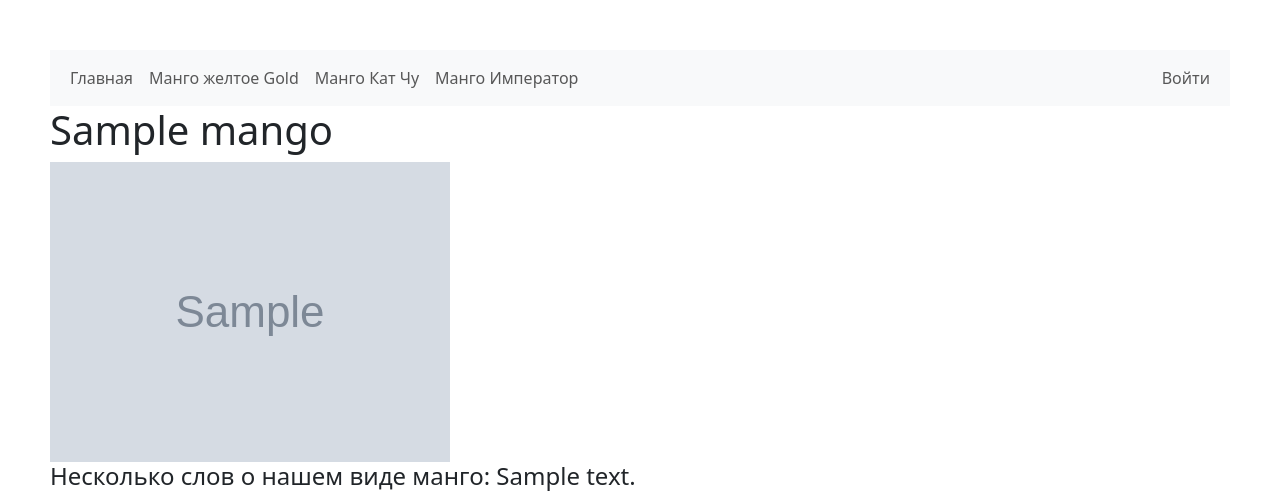
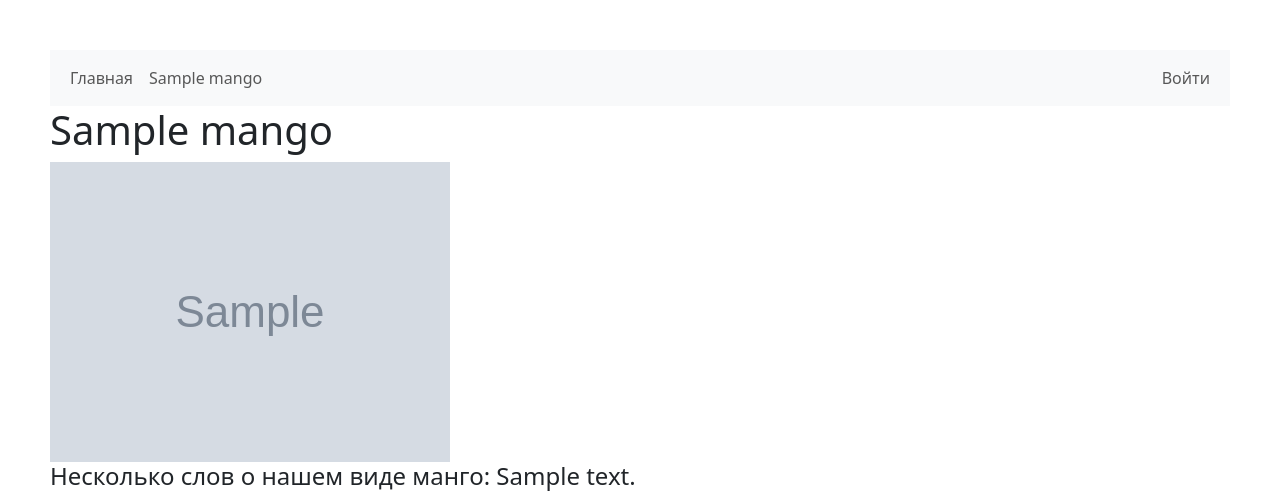
Before and after one commit to Zafk1eI/MangoProject, a Node server app: a page that uses views/layout/page.ejs in a window 1280 px wide. Shown: the top 491 px of the page. Run offline with Node 20, Linux system fonts and the light colour scheme; tables that the repository leaves empty hold one stand-in row (values such as "Sample post"); grey boxes marked "Sample" are stand-in pictures; some libraries are stand-ins or nearby versions.

Commit message:
menu from db

```diff
--- a/app.js
+++ b/app.js
@@ -41,7 +41,7 @@ app.use(function(err, req, res, next) {
 
   // render the error page
   res.status(err.status || 500);
-  res.render('error', {title:'Error'});
+  res.render('error', {title:'Error', menu: []});
 });
 
 module.exports = app;
--- a/package.json
+++ b/package.json
@@ -6,6 +6,7 @@
     "start": "node ./bin/www"
   },
   "dependencies": {
+    "async": "^3.2.5",
     "cookie-parser": "~1.4.4",
     "debug": "~2.6.9",
     "ejs": "~2.6.1",
--- a/routes/mangoes.js
+++ b/routes/mangoes.js
@@ -1,21 +1,29 @@
 var express = require('express');
 var router = express.Router();
 var Mango = require('../models/mango.js').Mango
+var async = require("async")
 
 router.get('/:nick', async function(req, res, next) {
-    try {
-        const mymango = await Mango.findOne({ nick: req.params.nick }).exec();
-        if (!mymango) {
-            throw new Error("такого манго пока нет на сайте");
-        }
-        res.render('mango', {
-            title: mymango.title,
-            picture: mymango.avatar,
-            desc: mymango.desc,
-        });
-    } catch (err) {
-        return next(err);
+  try {
+    const [mango, mangoes] = await Promise.all([
+      Mango.findOne({ nick: req.params.nick }),
+      Mango.find({}, { _id: 0, title: 1, nick: 1 })
+    ]);
+
+    if (!mango) {
+      throw new Error("Нет такого манго");
     }
+
+    res.render('mango', {
+        title: mango.title,
+        picture: mango.avatar,
+        desc: mango.desc,
+        menu: mangoes
+    });
+console.log(mangoes);
+} catch (err) {
+    next(err);
+}
 });
 
 module.exports = router;
--- a/views/layout/page.ejs
+++ b/views/layout/page.ejs
@@ -16,15 +16,11 @@
         <li class="nav-item">
         <a class="nav-link" href="/">Главная</a>
         </li>
-        <li class="nav-item">
-        <a class="nav-link" href="/mangoes/gold-mango">Манго желтое Gold</a>
-        </li>
-        <li class="nav-item">
-        <a class="nav-link" href="/mangoes/kat_chu-mango">Манго Кат Чу</a>
-        </li>
-        <li class="nav-item">
-        <a class="nav-link" href="/mangoes/imperator-mango">Манго Император</a>
-        </li>
+        <% menu.forEach(function(mango) { %>
+            <li class="nav-item">
+                <a class="nav-link" href="/mangoes/<%= mango.nick %>"><%= mango.title %></a>
+            </li>
+        <% }) %>
         </ul>
         <ul class="navbar-nav navbar-right">
         <li>
```
Also changed, not shown: routes/index.js (+13 -4 lines), 1 other file.
